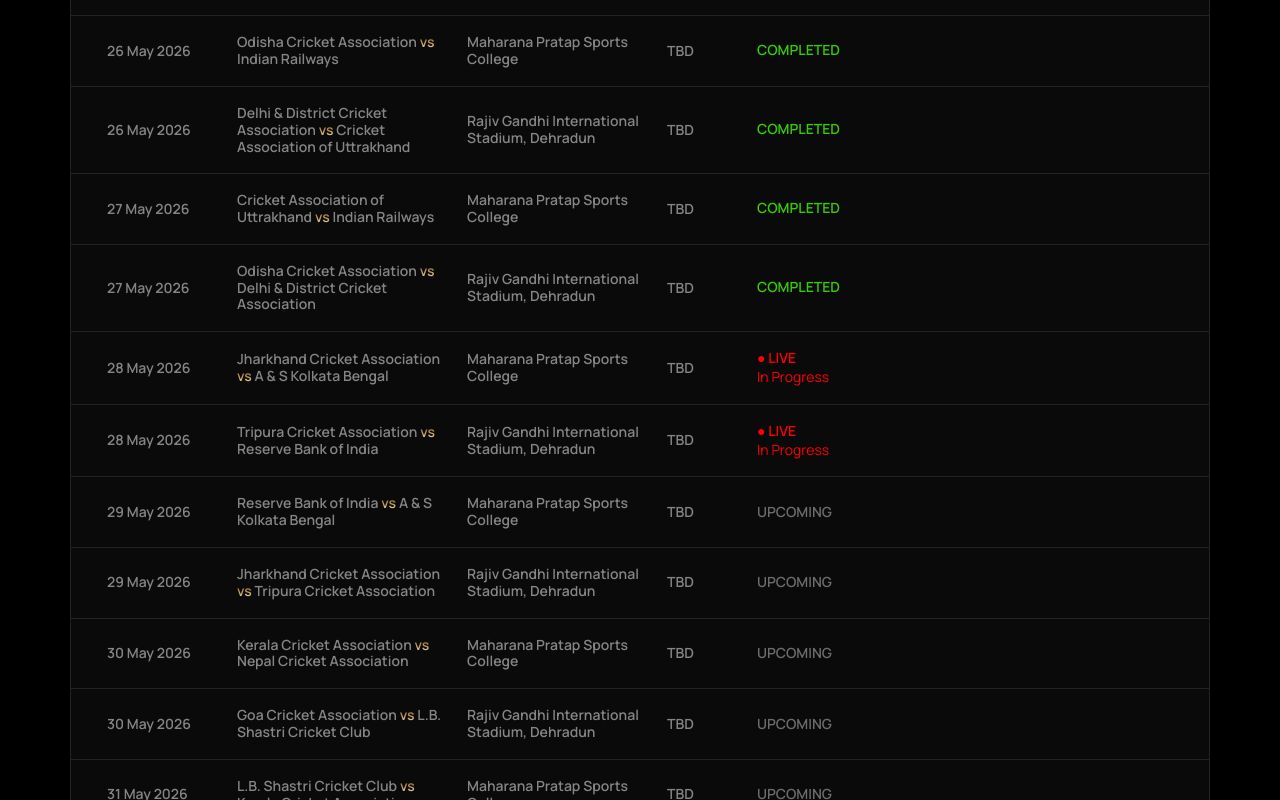
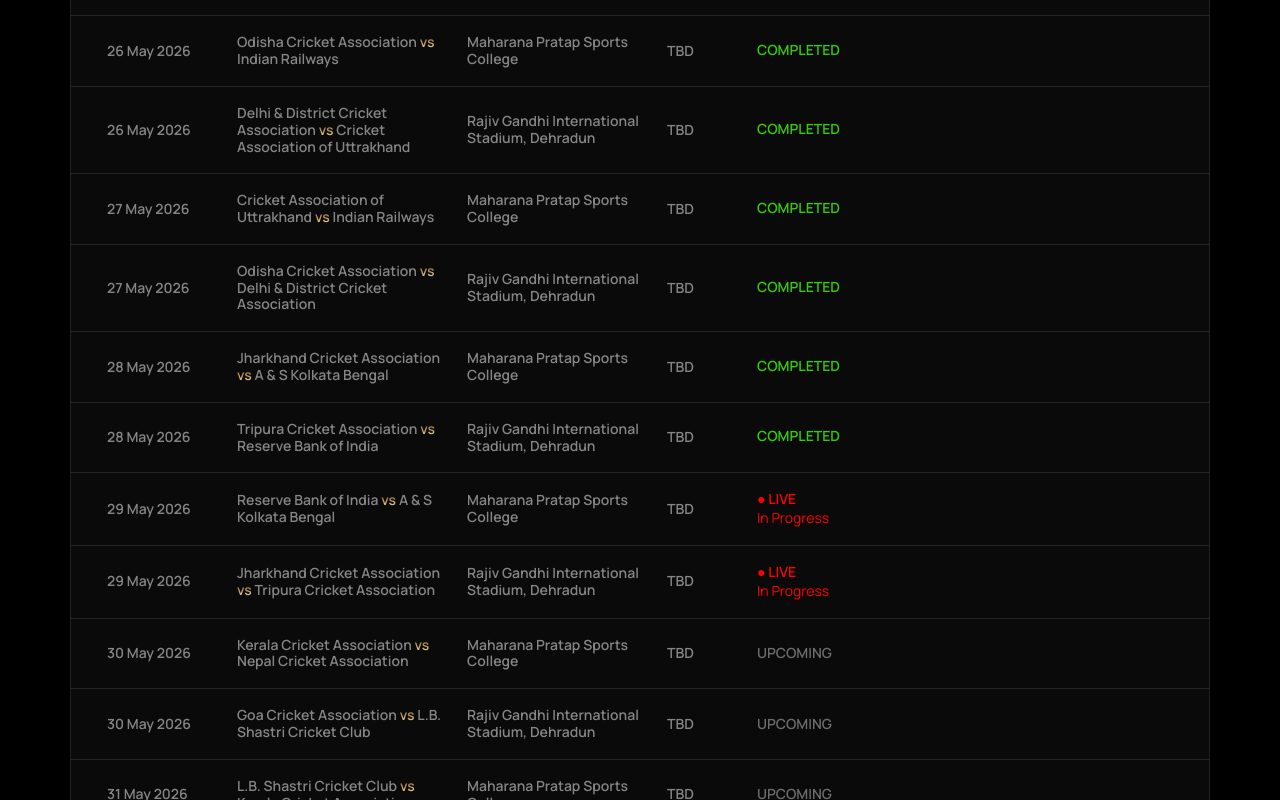
Before and after one commit to marco378/goldcup, a Next.js app: page /tournament in a window 1280 px wide. Shown: the part 1732-2532 px from the top of the page. Built offline with nearby package versions, Linux system fonts and the light colour scheme; a web font is replaced by a local one.

Commit message:
added link for liv ematches on 29th

```diff
--- a/data/liveMatches.ts
+++ b/data/liveMatches.ts
@@ -1,4 +1,4 @@
 export const LIVE_MATCH_STREAMS: Record<string, string> = {
-  'group-c-2026-05-28-1': 'https://www.youtube.com/live/VfJeqJe_hr8?si=QmoNolvwQwv3ZBD4',
-  'group-c-2026-05-28-2': 'https://www.youtube.com/live/V8s_dLlgdag?si=biF2S3LPO6wO-TKq',
+  'group-c-2026-05-29-1': 'https://www.youtube.com/live/ZpXnFHy8KKo?si=ssxAcVOBZ5eV3z5W',
+  'group-c-2026-05-29-2': 'https://www.youtube.com/live/yWwShj-uxPI?si=ruFBGZHBx4XtVkn1',
 }
--- a/data/tournament.ts
+++ b/data/tournament.ts
@@ -181,7 +181,7 @@
     venue: 'Maharana Pratap Sports College',
     phase: 'GROUP',
     group: 'C',
-    status: 'LIVE',
+    status: 'COMPLETED',
   },
   {
     id: 'group-c-2026-05-28-2',
@@ -190,7 +190,7 @@
     venue: 'Rajiv Gandhi International Stadium, Dehradun',
     phase: 'GROUP',
     group: 'C',
-    status: 'LIVE',
+    status: 'COMPLETED',
   },
   {
     id: 'group-c-2026-05-29-1',
@@ -199,7 +199,7 @@
     venue: 'Maharana Pratap Sports College',
     phase: 'GROUP',
     group: 'C',
-    status: 'UPCOMING',
+    status: 'LIVE',
   },
   {
     id: 'group-c-2026-05-29-2',
@@ -208,7 +208,7 @@
     venue: 'Rajiv Gandhi International Stadium, Dehradun',
     phase: 'GROUP',
     group: 'C',
-    status: 'UPCOMING',
+    status: 'LIVE',
   },
   {
     id: 'group-d-2026-05-30-1',
```
